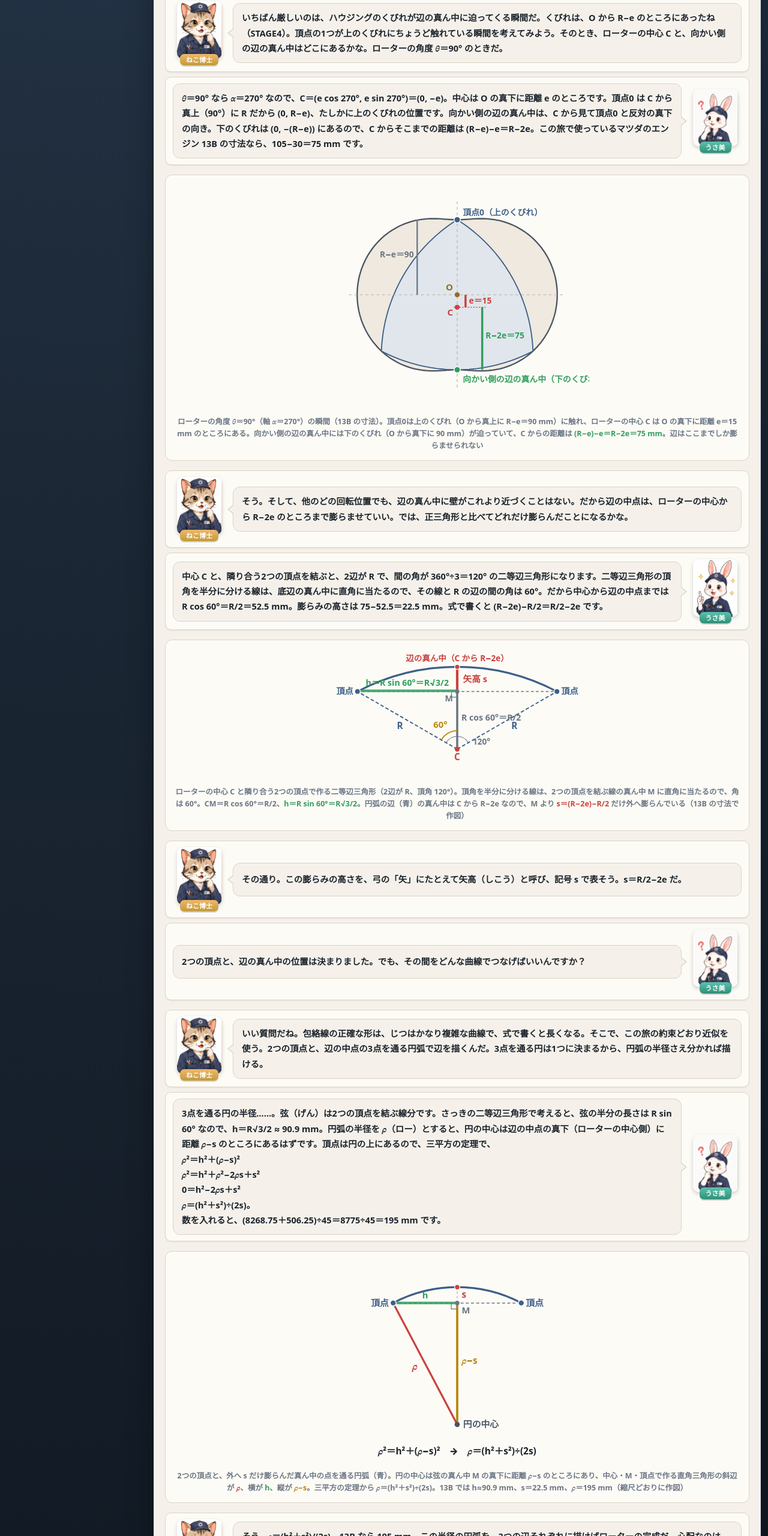
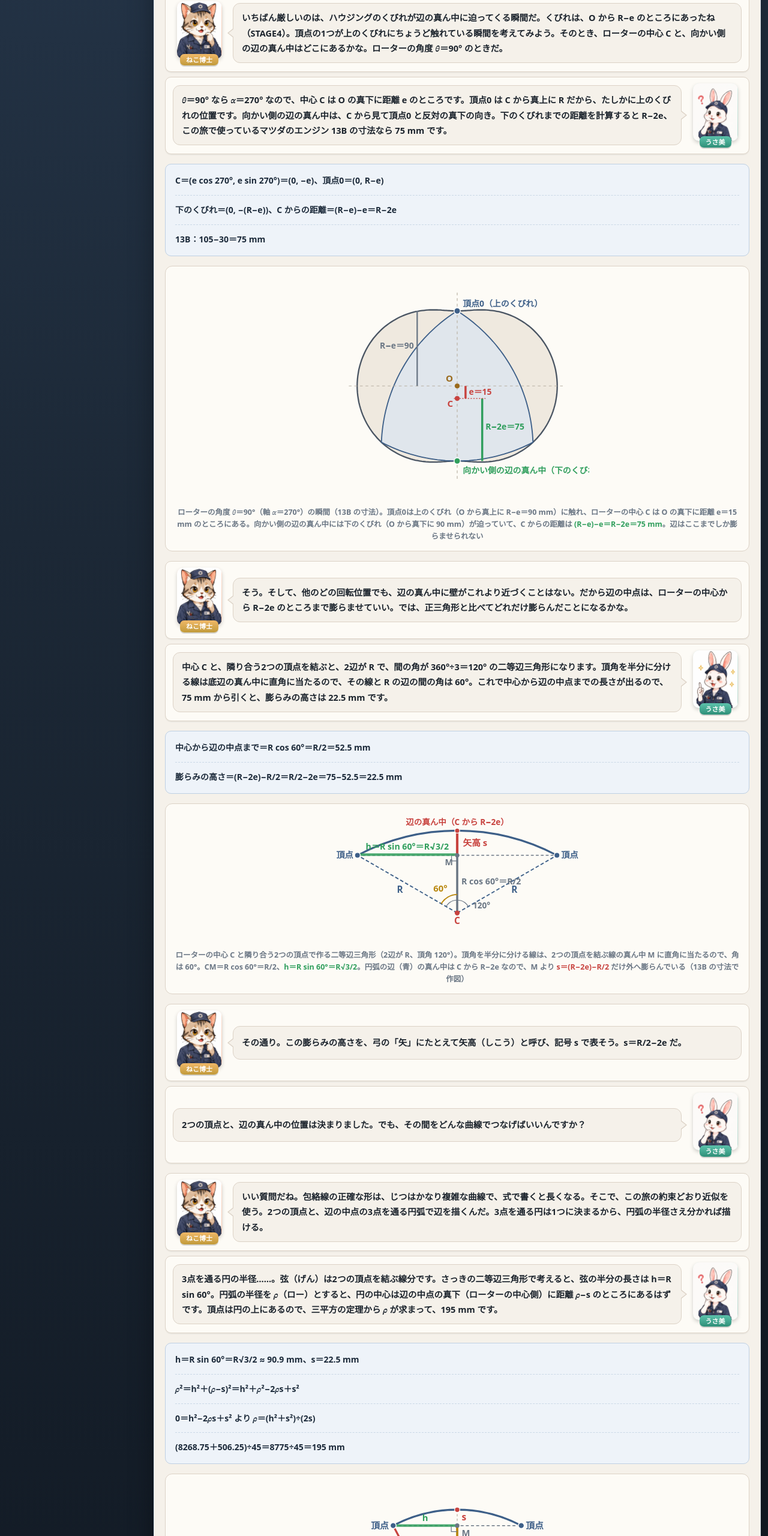
Before and after one commit to ruglerugle/rotary-engine, a plain HTML site: page stage5.html in a window 1280 px wide. Shown: the part 1800-4360 px from the top of the page at 60% size. Drawn offline with Linux system fonts and the light colour scheme.

Commit message:
fix: うさ美の座標計算を吹き出しの直後の数式ブロックへ移す
Co-Authored-By: Claude Opus 5.5 <noreply@anthropic.com>

```diff
--- a/stage5.html
+++ b/stage5.html
@@ -240,8 +240,14 @@
             <div class="dialog-avatar student"><img src="images/rabbitThink.webp" width="300" height="386" alt="" loading="lazy" decoding="async"></div>
             <div class="dialog-name student">うさ美</div>
           </div>
-          <div class="dialog-bubble">θ＝90° なら α＝270° なので、C＝(e cos 270°, e sin 270°)＝(0, −e)。中心は O の真下に距離 e のところです。頂点0 は C から真上（90°）に R だから (0, R−e)、たしかに上のくびれの位置です。向かい側の辺の真ん中は、C から見て頂点0 と反対の真下の向き。下のくびれは (0, −(R−e)) にあるので、C からそこまでの距離は (R−e)−e＝<strong>R−2e</strong>。この旅で使っているマツダのエンジン 13B の寸法なら、105−30＝<strong>75 mm</strong> です。</div>
+          <div class="dialog-bubble">θ＝90° なら α＝270° なので、中心 C は O の真下に距離 e のところです。頂点0 は C から真上に R だから、たしかに上のくびれの位置です。向かい側の辺の真ん中は、C から見て頂点0 と反対の真下の向き。下のくびれまでの距離を計算すると <strong>R−2e</strong>、この旅で使っているマツダのエンジン 13B の寸法なら <strong>75 mm</strong> です。</div>
         </div>
+      </div>
+
+      <div class="formula-box">
+        <span class="step">C＝<span class="nw">(e cos 270°, e sin 270°)</span>＝<span class="nw">(0, −e)</span>、頂点0＝<span class="nw">(0, R−e)</span></span>
+        <span class="step">下のくびれ＝<span class="nw">(0, −(R−e))</span>、C からの距離＝<span class="nw">(R−e)−e＝<strong>R−2e</strong></span></span>
+        <span class="step">13B：<span class="nw">105−30＝<strong>75 mm</strong></span></span>
       </div>
 
       <div class="diagram-box">
@@ -282,8 +288,13 @@
             <div class="dialog-avatar student"><img src="images/rabbit.webp" width="300" height="386" alt="" loading="lazy" decoding="async"></div>
             <div class="dialog-name student">うさ美</div>
           </div>
-          <div class="dialog-bubble">中心 C と、隣り合う2つの頂点を結ぶと、2辺が R で、間の角が 360°÷3＝120° の二等辺三角形になります。二等辺三角形の頂角を半分に分ける線は、底辺の真ん中に直角に当たるので、その線と R の辺の間の角は 60°。だから中心から辺の中点までは R cos 60°＝R/2＝52.5 mm。膨らみの高さは 75−52.5＝<strong>22.5 mm</strong>。式で書くと (R−2e)−R/2＝<strong>R/2−2e</strong> です。</div>
+          <div class="dialog-bubble">中心 C と、隣り合う2つの頂点を結ぶと、2辺が R で、間の角が 360°÷3＝120° の二等辺三角形になります。頂角を半分に分ける線は底辺の真ん中に直角に当たるので、その線と R の辺の間の角は 60°。これで中心から辺の中点までの長さが出るので、75 mm から引くと、膨らみの高さは <strong>22.5 mm</strong> です。</div>
         </div>
+      </div>
+
+      <div class="formula-box">
+        <span class="step">中心から辺の中点まで＝<span class="nw">R cos 60°＝R/2＝52.5 mm</span></span>
+        <span class="step">膨らみの高さ＝<span class="nw">(R−2e)−R/2＝<strong>R/2−2e</strong></span>＝<span class="nw">75−52.5＝<strong>22.5 mm</strong></span></span>
       </div>
 
       <div class="diagram-box">
@@ -347,8 +358,15 @@
             <div class="dialog-avatar student"><img src="images/rabbitThink.webp" width="300" height="386" alt="" loading="lazy" decoding="async"></div>
             <div class="dialog-name student">うさ美</div>
           </div>
-          <div class="dialog-bubble">3点を通る円の半径……。弦（げん）は2つの頂点を結ぶ線分です。さっきの二等辺三角形で考えると、弦の半分の長さは R sin 60° なので、h＝R√3/2 ≈ 90.9 mm。円弧の半径を ρ（ロー）とすると、円の中心は辺の中点の真下（ローターの中心側）に距離 ρ−s のところにあるはずです。頂点は円の上にあるので、三平方の定理で、<br>ρ²＝h²＋(ρ−s)²<br>ρ²＝h²＋ρ²−2ρs＋s²<br>0＝h²−2ρs＋s²<br>ρ＝(h²＋s²)÷(2s)。<br>数を入れると、(8268.75＋506.25)÷45＝8775÷45＝<strong>195 mm</strong> です。</div>
+          <div class="dialog-bubble">3点を通る円の半径……。弦（げん）は2つの頂点を結ぶ線分です。さっきの二等辺三角形で考えると、弦の半分の長さは h＝R sin 60°。円弧の半径を ρ（ロー）とすると、円の中心は辺の中点の真下（ローターの中心側）に距離 ρ−s のところにあるはずです。頂点は円の上にあるので、三平方の定理から ρ が求まって、<strong>195 mm</strong> です。</div>
         </div>
+      </div>
+
+      <div class="formula-box">
+        <span class="step">h＝<span class="nw">R sin 60°＝R√3/2 ≈ 90.9 mm</span>、s＝22.5 mm</span>
+        <span class="step"><span class="nw">ρ²＝h²＋(ρ−s)²</span><br class="wbr">＝<span class="nw">h²＋ρ²−2ρs＋s²</span></span>
+        <span class="step"><span class="nw">0＝h²−2ρs＋s²</span> より <span class="nw"><strong>ρ＝(h²＋s²)÷(2s)</strong></span></span>
+        <span class="step"><span class="nw">(8268.75＋506.25)÷45</span>＝<span class="nw">8775÷45＝<strong>195 mm</strong></span></span>
       </div>
 
       <div class="diagram-box">
```
Also changed, not shown: stage2.html (+7 -1 lines), stage4.html (+7 -1 lines), stage6.html (+21 -2 lines).
